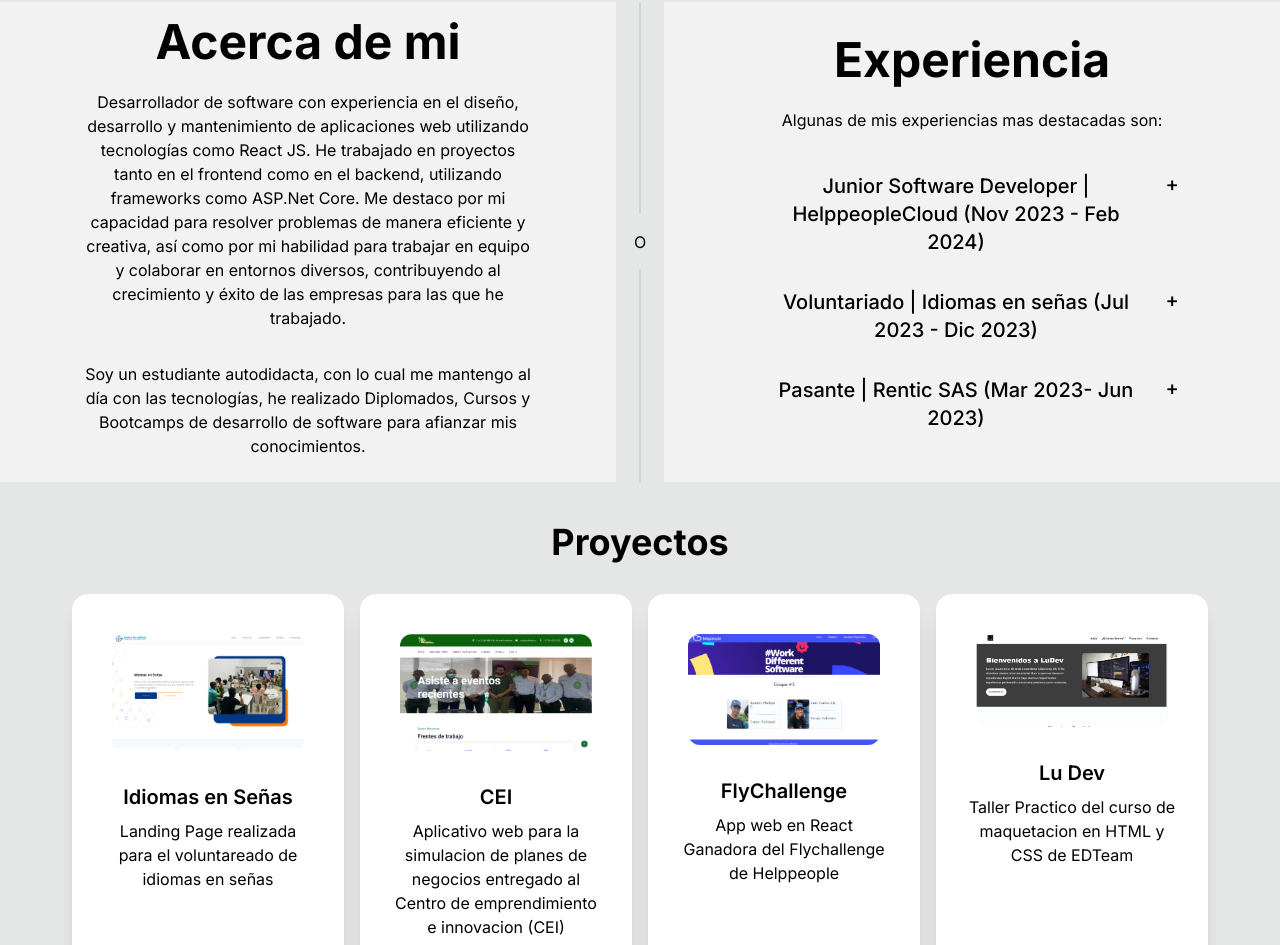
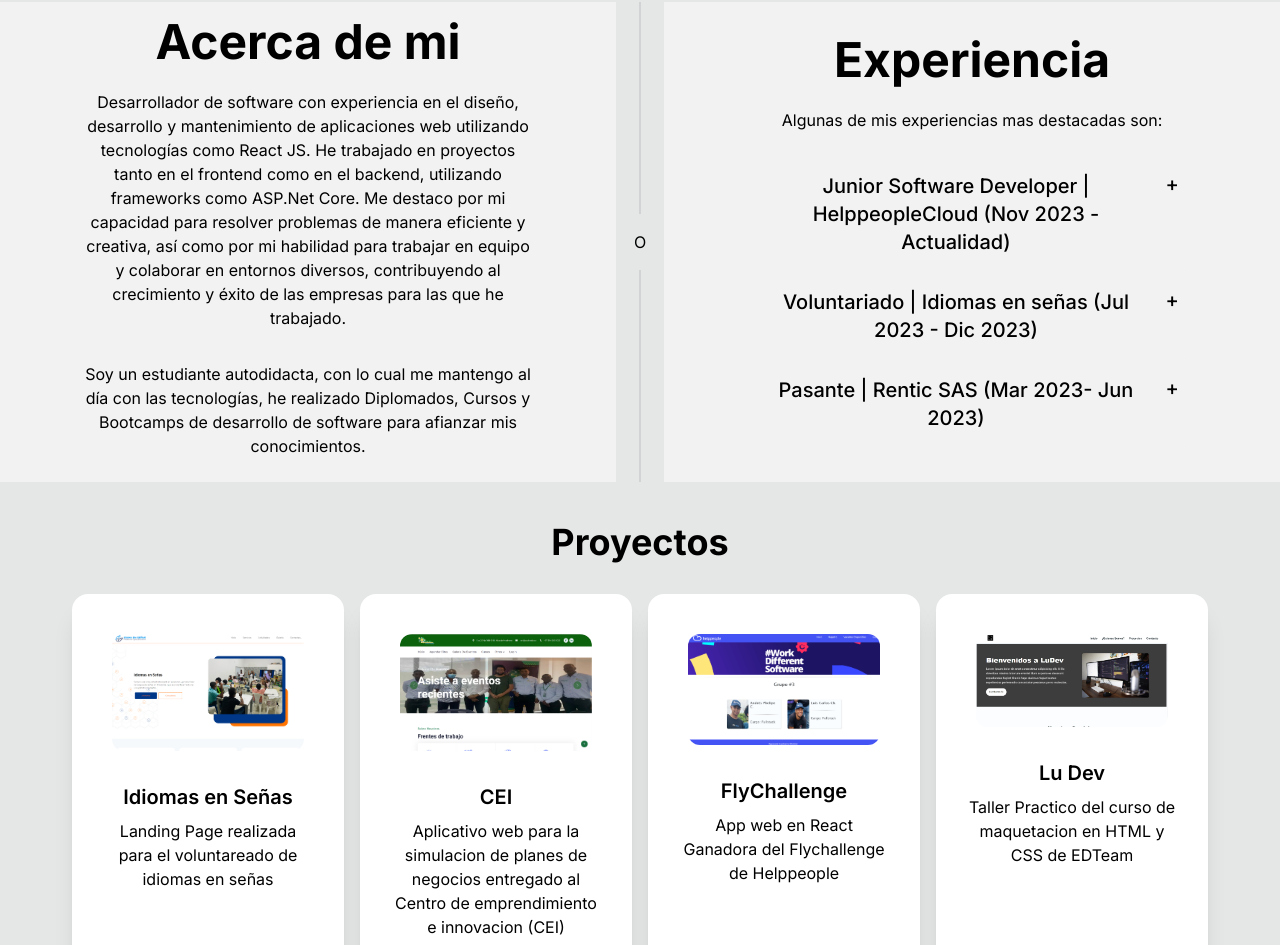
Before and after one commit to lcchaverra/Lucas-Portafolio, a Next.js app: page / in a window 1280 px wide. Shown: the part 874-1819 px from the top of the page. Built offline with nearby package versions, Linux system fonts and the light colour scheme.

Commit message:
Fix: fecha

```diff
--- a/src/components/About/About.tsx
+++ b/src/components/About/About.tsx
@@ -28,7 +28,7 @@ const About = () => {
                                 <input type="radio" id="experience-1" name="my-accordion-3" placeholder="."/>
                                 <label htmlFor="experience-1"></label>
                                 <div className="collapse-title text-xl font-medium">
-                                    Junior Software Developer | HelppeopleCloud (Nov 2023 - Feb 2024)
+                                    Junior Software Developer | HelppeopleCloud (Nov 2023 - Actualidad)
                                 </div>
                                 <div className="collapse-content">
                                     <p>Desarrollé nuevos requerimientos y soportes de aplicaciones web ya existentes utilizando tecnologias como React Js y Asp.net core.</p>
```
